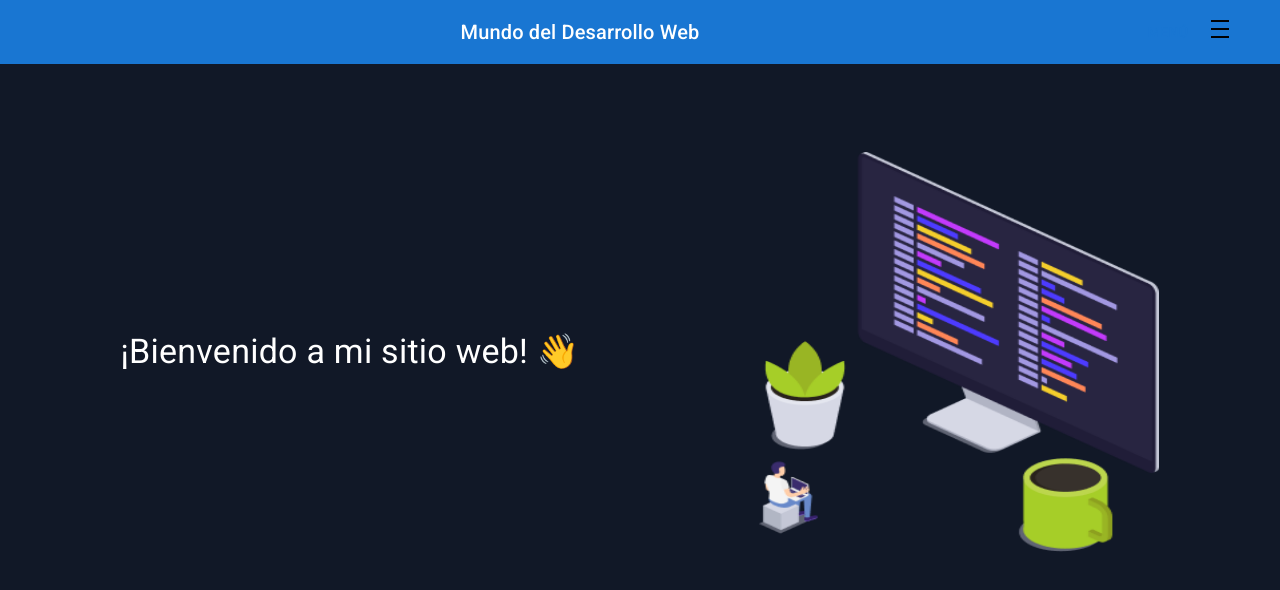
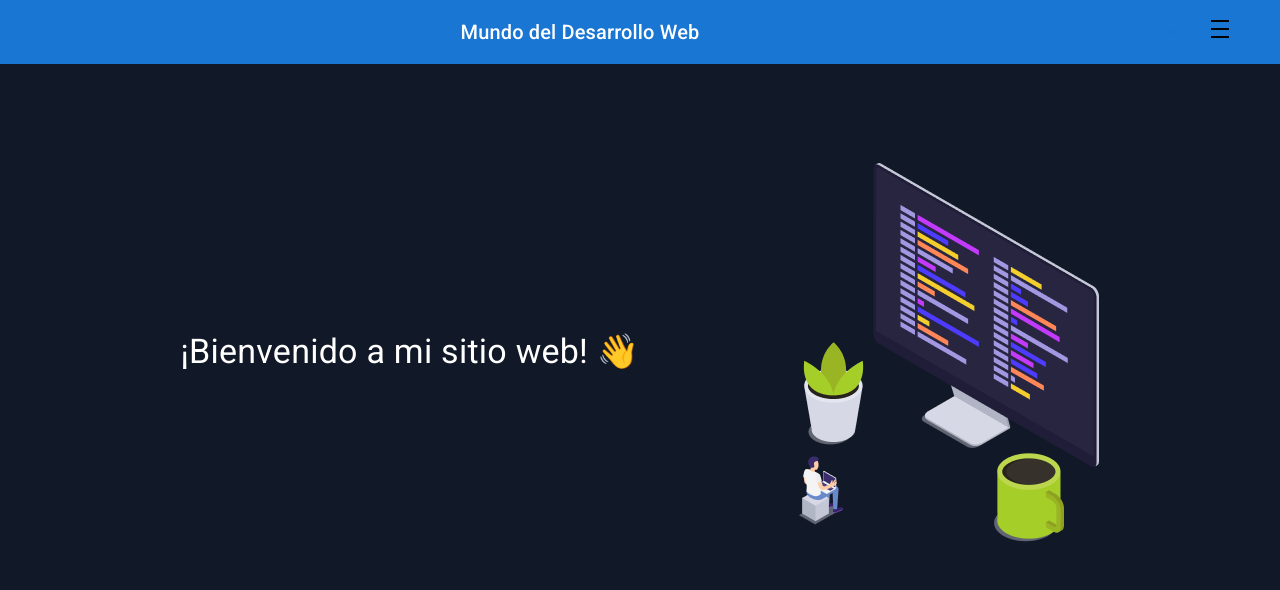
Before and after one commit to blackgoku-97/portafolio, a React (Vite) app: page / in a window 1280 px wide. Shown: the top 590 px of the page. Built offline with nearby package versions, Linux system fonts and the light colour scheme.

Commit message:
Inicio estructurado 2

```diff
--- a/src/components/inicio/Inicio.jsx
+++ b/src/components/inicio/Inicio.jsx
@@ -3,11 +3,23 @@ import { Box, Typography } from '@mui/material';
 export const Inicio = () => {
   return (
     <Box sx={{ display: 'flex', justifyContent: 'center', alignItems: 'center', height: '80vh' }}>
-      <Box sx={{ display: 'flex', alignItems: 'center' }}>
-        <Typography variant="h4" align="center" sx={{ marginRight: 20 }}>
+      <Box sx={{
+        display: 'flex',
+        flexDirection: { xs: 'column', md: 'row' },
+        alignItems: 'center'
+      }}>
+        <Typography variant="h4" align="center" sx={{
+          marginRight: { md: 20 },
+          marginBottom: { xs: 20, md: 0 },
+          fontSize: { xs: '1.5rem', md: '2.125rem' }
+        }}>
           ¡Bienvenido a mi sitio web! 👋
         </Typography>
-        <img src="assets/img/coding.png" alt="Imagen de bienvenida" style={{ width: 400, height: 400, marginLeft: 20 }} />
+        <img src="assets/img/coding.png" alt="Imagen de bienvenida" style={{
+          width: { xs: 200, md: 400 },
+          height: { xs: 200, md: 400 },
+          marginLeft: { md: 20 }
+        }} />
       </Box>
     </Box>
   );
```
